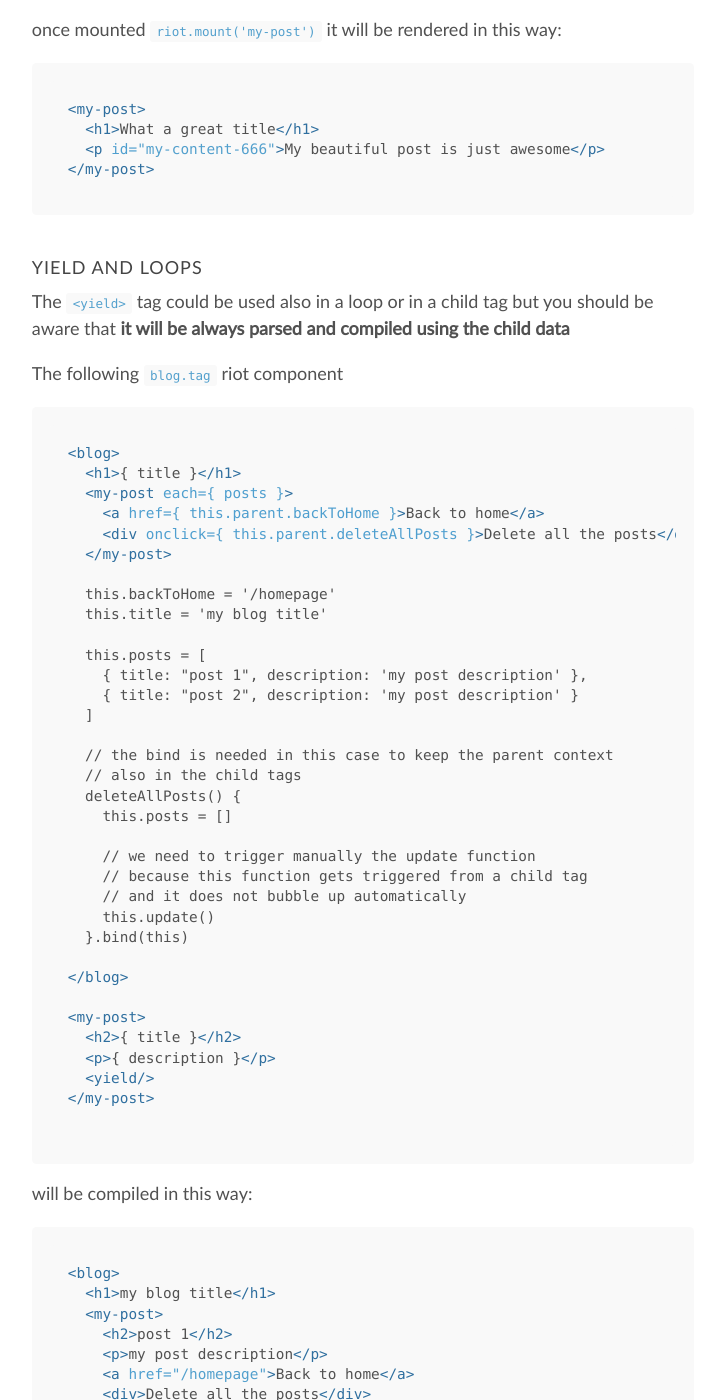
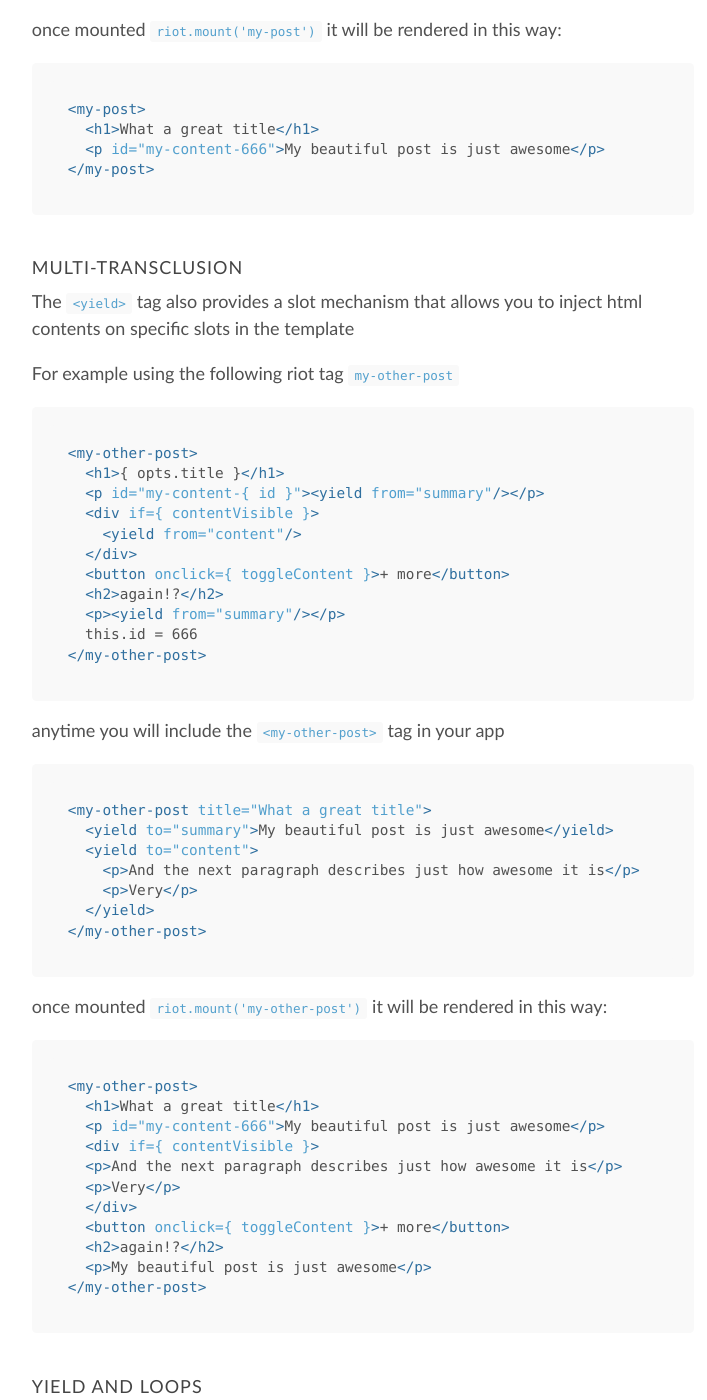
Before and after one commit to riot/riot.github.io, a Jekyll site: the page built from api/index.md, in a window 1280 px wide and 1400 px high, scrolled down 7061 px. Shown: the whole window, without its empty margins (277-984 px from the left). Built offline with Jekyll 4.4.1, drawn with Linux system fonts in a browser that asks for light colours; nearby versions of some CDN libraries; Markdown is read by kramdown in place of the engine named in the settings.

Commit message:
Added Multi-Transclusion documentation

````diff
--- a/api/index.md
+++ b/api/index.md
@@ -262,12 +262,60 @@ once mounted `riot.mount('my-post')` it will be rendered in this way:
 </my-post>
 ```
 
+#### Multi-Transclusion
+
+The `<yield>` tag also provides a slot mechanism that allows you to inject html contents on specific slots in the template
+
+For example using the following riot tag `my-other-post`
+
+``` html
+<my-other-post>
+  <h1>{ opts.title }</h1>
+  <p id="my-content-{ id }"><yield from="summary"/></p>
+  <div if={ contentVisible }>
+    <yield from="content"/>
+  </div>
+  <button onclick={ toggleContent }>+ more</button>
+  <h2>again!?</h2>
+  <p><yield from="summary"/></p>
+  this.id = 666
+</my-other-post>
+```
+
+anytime you will include the `<my-other-post>` tag in your app
+
+``` html
+<my-other-post title="What a great title">
+  <yield to="summary">My beautiful post is just awesome</yield>
+  <yield to="content">
+    <p>And the next paragraph describes just how awesome it is</p>
+    <p>Very</p>
+  </yield>
+</my-other-post>
+```
+
+once mounted `riot.mount('my-other-post')` it will be rendered in this way:
+
+``` html
+<my-other-post>
+  <h1>What a great title</h1>
+  <p id="my-content-666">My beautiful post is just awesome</p>
+  <div if={ contentVisible }>
+  <p>And the next paragraph describes just how awesome it is</p>
+  <p>Very</p>
+  </div>
+  <button onclick={ toggleContent }>+ more</button>
+  <h2>again!?</h2>
+  <p>My beautiful post is just awesome</p>
+</my-other-post>
+```
+
+
 #### Yield and loops
 
 The `<yield>` tag could be used also in a loop or in a child tag but you should be aware that __it will be always parsed and compiled using the child data__
 
 The following `blog.tag` riot component
-
 
 ``` html
 <blog>
@@ -303,7 +351,6 @@ The following `blog.tag` riot component
   <p>{ description }</p>
   <yield/>
 </my-post>
-
 ```
 
 will be compiled in this way:
````
